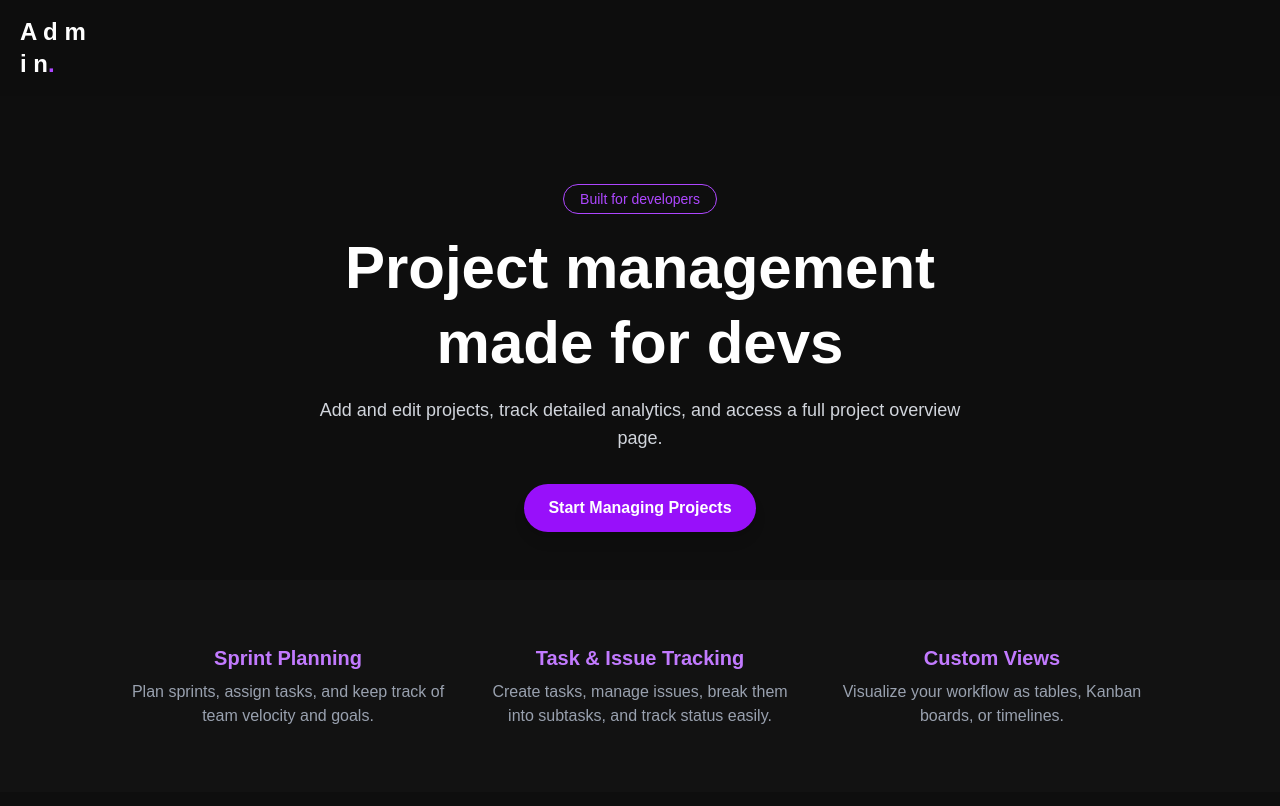
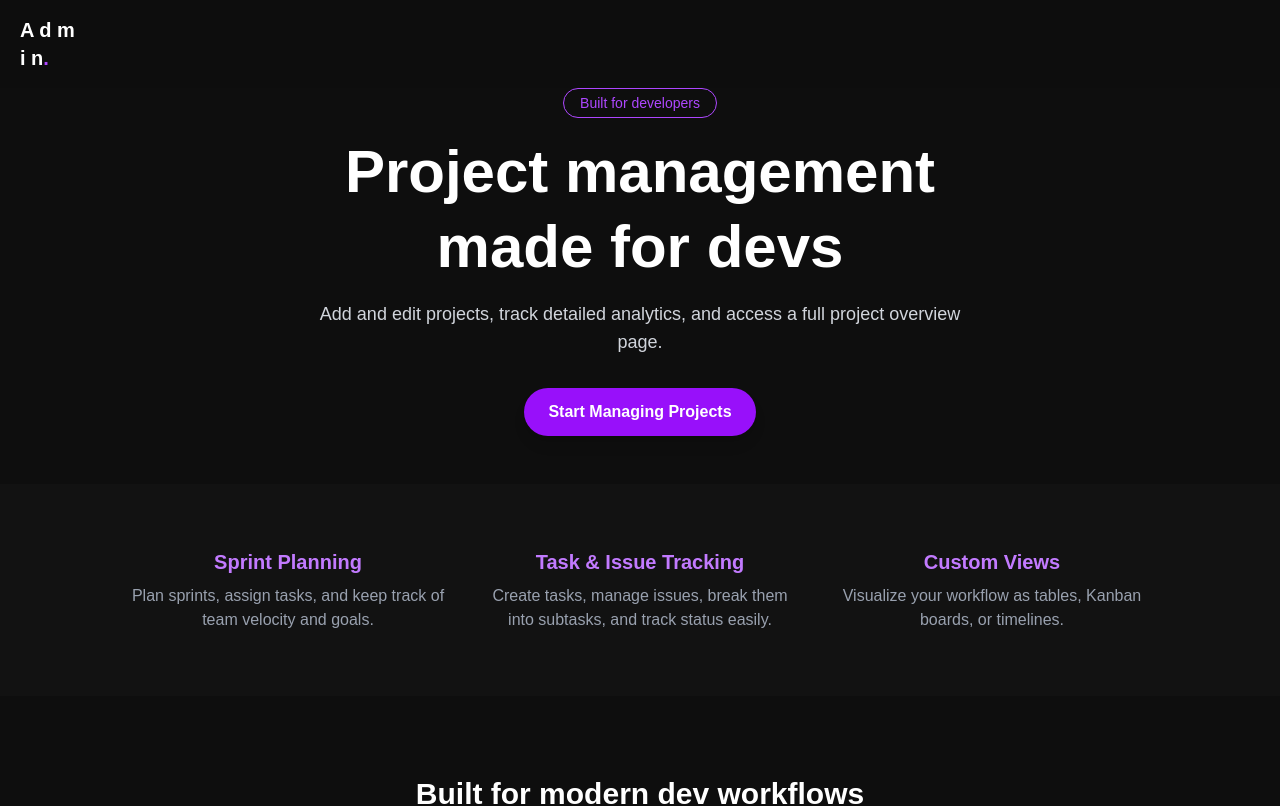
Before and after one commit to devtofunmi/dashboard, a Next.js app: page /landingpage in a window 1280 px wide. Shown: the top 806 px of the page. Built offline with nearby package versions, Linux system fonts and the light colour scheme.

Commit message:
import navbar

```diff
--- a/pages/landingpage.tsx
+++ b/pages/landingpage.tsx
@@ -3,6 +3,7 @@
 import React, { useEffect, useState } from "react";
 import Link from "next/link";
 import { motion, AnimatePresence } from "framer-motion";
+import Navbar from "@/components/Navbar";
 
 const testimonials = [
   {
@@ -25,7 +26,6 @@ const testimonials = [
 
 export default function LandingPage() {
   const [index, setIndex] = useState(0);
-  const [scrolled, setScrolled] = useState(false);
 
   useEffect(() => {
     const interval = setInterval(() => {
@@ -34,24 +34,12 @@ export default function LandingPage() {
     return () => clearInterval(interval);
   }, []);
 
-  useEffect(() => {
-    const onScroll = () => {
-      setScrolled(window.scrollY > 10);
-    };
-    window.addEventListener("scroll", onScroll);
-    return () => window.removeEventListener("scroll", onScroll);
-  }, []);
+
 
   return (
     <div className="min-h-screen bg-[#0e0e0e] text-white font-sans">
       {/* Navbar */}
-      <nav
-        className={`sticky top-0 z-50 px-5 py-4 text-2xl font-bold transition-all backdrop-blur-md bg-[#0e0e0e]/60 ${
-          scrolled ? "shadow-lg shadow-black/30 border-b border-white/10" : ""
-        }`}
-      >
-        A d m<br /> i n<span className="text-purple-500">.</span>
-      </nav>
+      <Navbar />
 
       {/* Hero Section */}
       <main className="flex flex-col items-center justify-center px-6 py-12 text-center">
```
